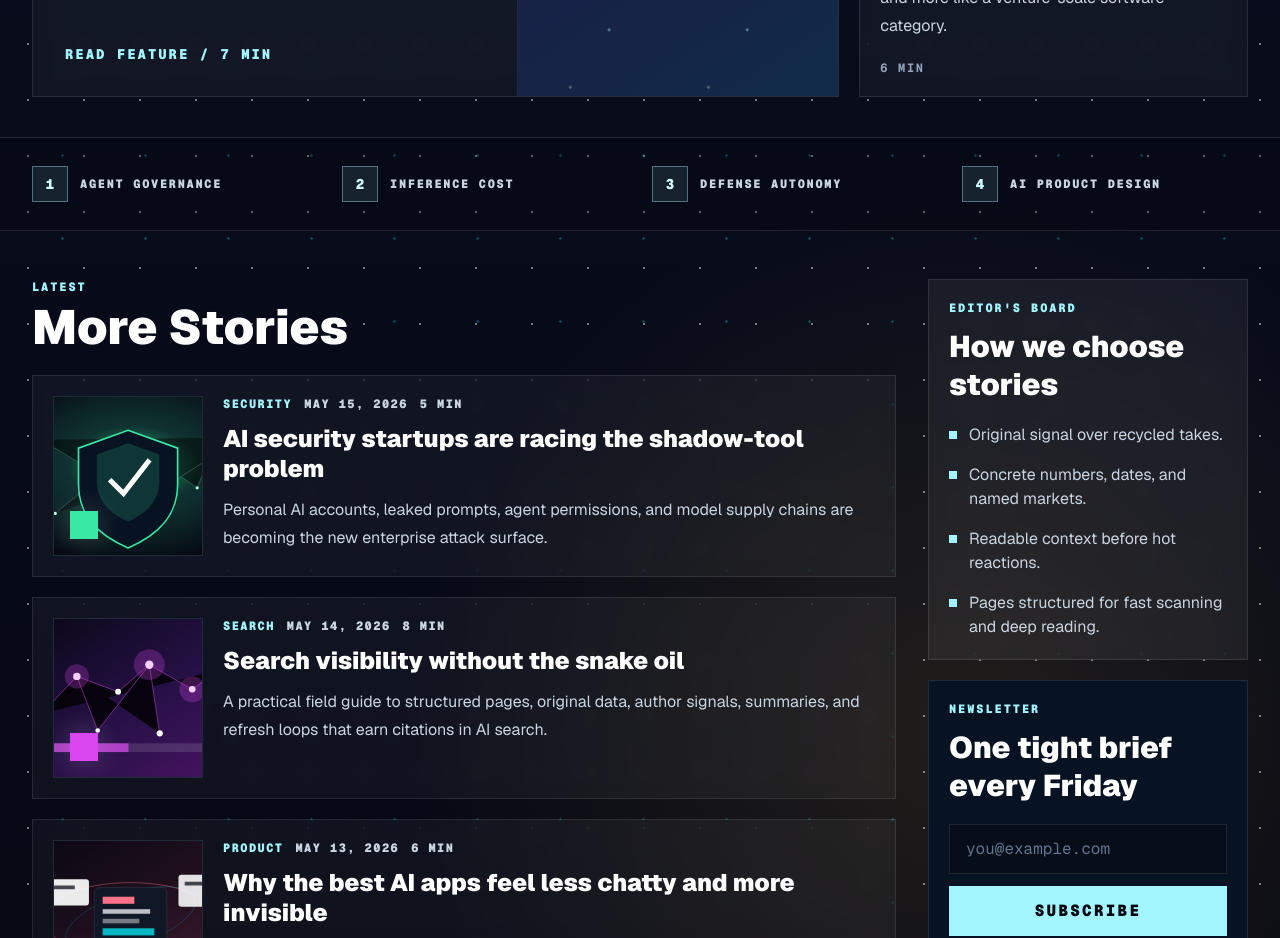
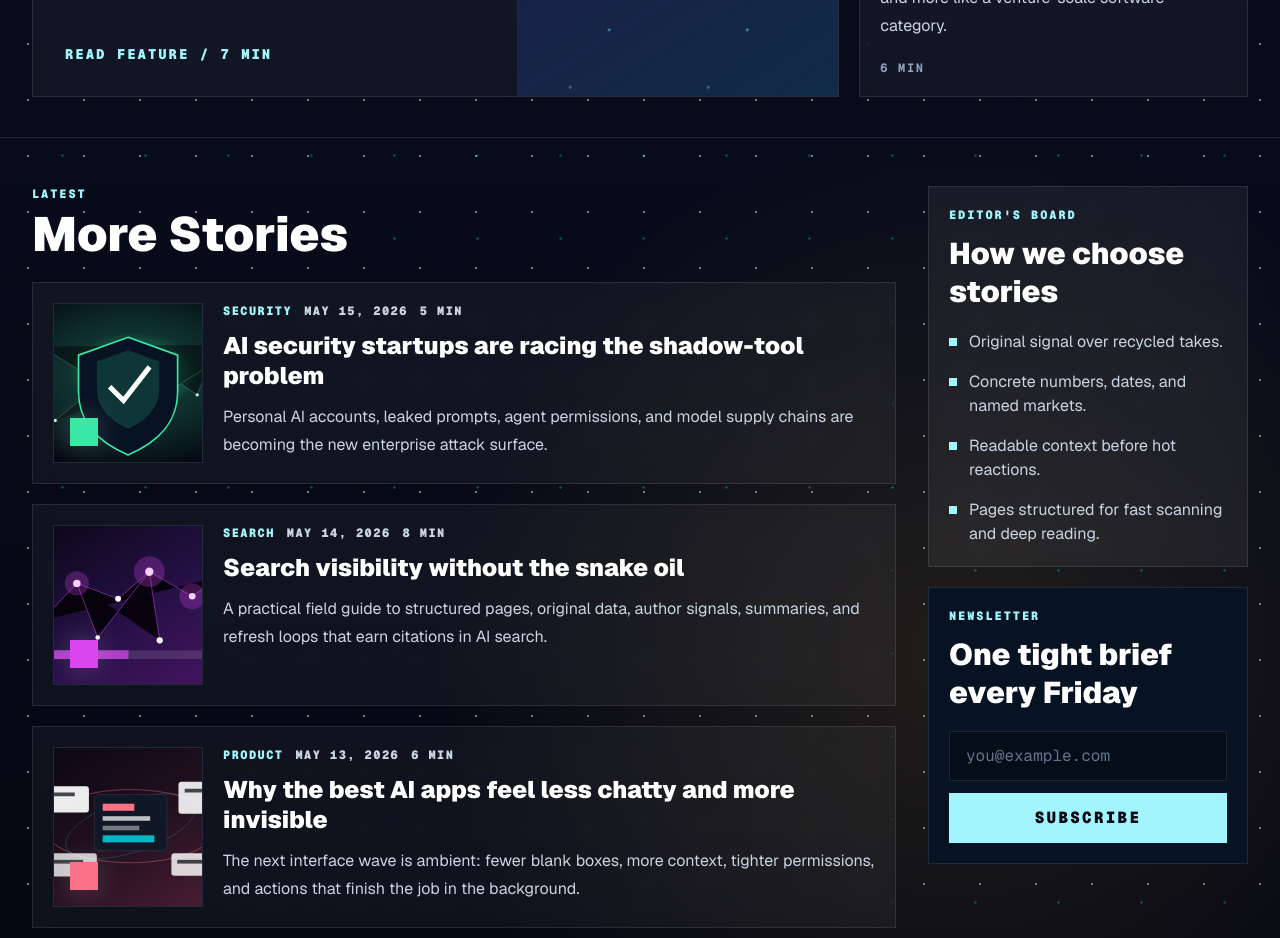
Before and after one commit to farzeenilyaszargar/Morvane, a Next.js app: page / in a window 1280 px wide. Shown: the part 1160-2098 px from the top of the page. Built offline with nearby package versions, Linux system fonts and the light colour scheme.

Commit message:
Remove homepage signal strip

```diff
--- a/app/page.tsx
+++ b/app/page.tsx
@@ -211,23 +211,6 @@ export default function Home() {
           </div>
         </section>
 
-        <section className="border-b border-white/10 bg-black/20">
-          <div className="mx-auto grid max-w-7xl gap-6 px-5 py-7 sm:px-8 lg:grid-cols-4">
-            {["Agent governance", "Inference cost", "Defense autonomy", "AI product design"].map(
-              (topic, index) => (
-                <div key={topic} className="flex items-center gap-3">
-                  <span className="grid size-9 place-items-center border border-cyan-200/40 bg-cyan-200/10 font-mono text-sm font-black text-cyan-100">
-                    {index + 1}
-                  </span>
-                  <span className="font-mono text-xs font-black uppercase tracking-[0.14em] text-slate-300">
-                    {topic}
-                  </span>
-                </div>
-              ),
-            )}
-          </div>
-        </section>
-
         <section className="mx-auto grid max-w-7xl gap-8 px-5 py-12 sm:px-8 lg:grid-cols-[1fr_320px]">
           <div>
             <div className="mb-6 flex items-end justify-between gap-4">
```
